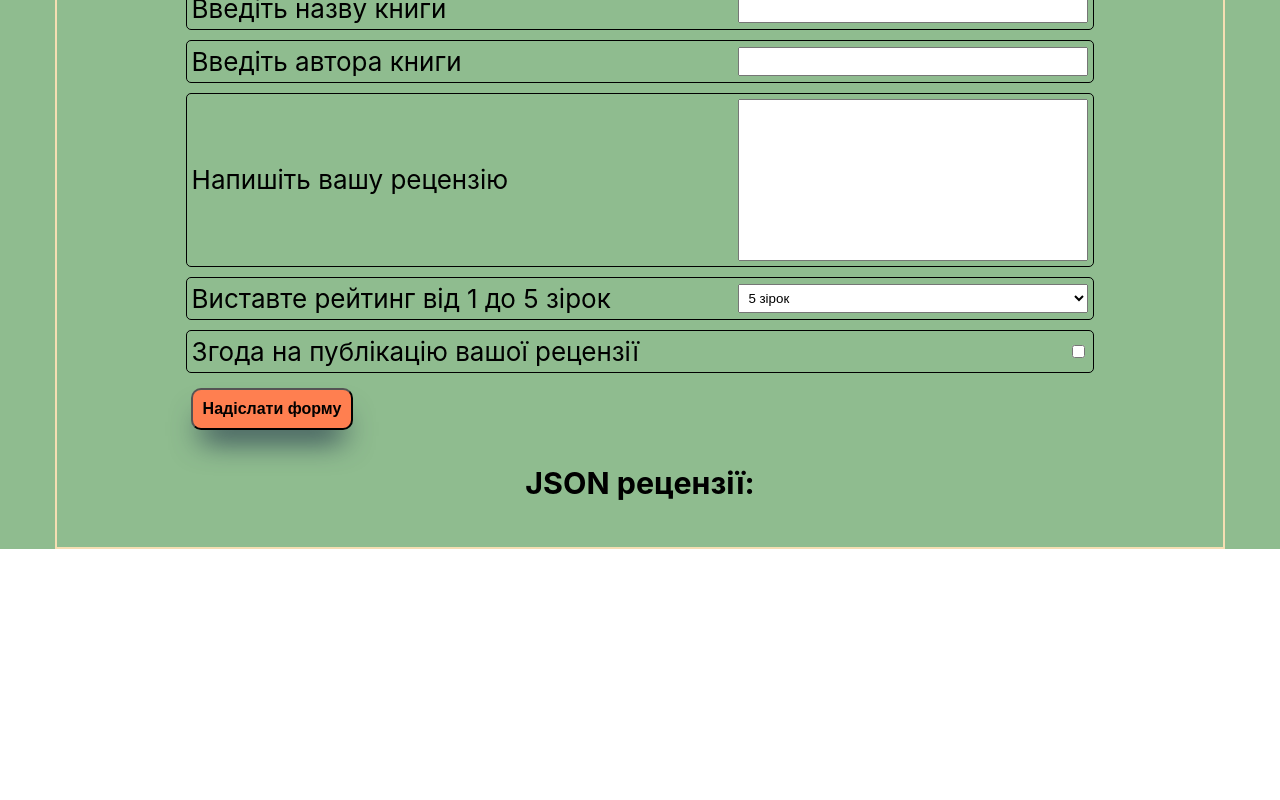
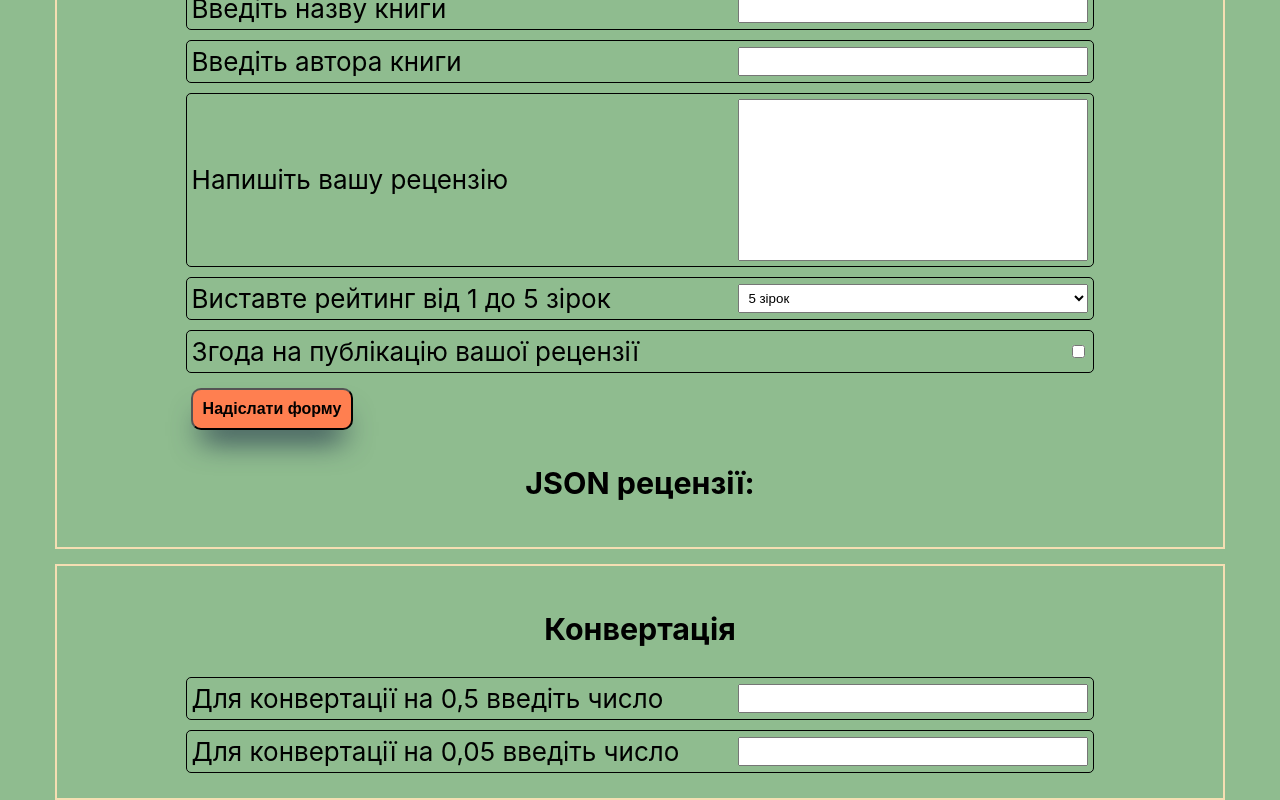
Before and after one commit to Maksymov-Serhii/maksymov_serhii_hw5, a React (Create React App) app: page / in a window 1280 px wide. Shown: the part 276-1076 px from the top of the page. Before the commit the page ends 825 px from the top, so only its background shows below. Built offline with nearby package versions, Linux system fonts and the light colour scheme.

Commit message:
created ConversionCalc component

```diff
--- a/src/components/App/App.js
+++ b/src/components/App/App.js
@@ -1,4 +1,5 @@
 import BookForm from '../BookForm/BookForm';
+import ConversionCalc from '../ConversionCalc/ConversionCalc';
 import './App.css';
 
 function App() {
@@ -7,6 +8,7 @@ function App() {
       <h1 className='title'>CyberBionic systematics</h1>
       <h3 className='title'>Welcome</h3>
       <BookForm />
+      <ConversionCalc />
     </div>
   );
 }
--- /dev/null
+++ b/src/components/ConversionCalc/ConversionCalc.js
@@ -0,0 +1,23 @@
+import React from "react";
+
+class ConversionCalc extends React.Component {
+  render() {
+    return (
+      <div className="container">
+        <h3>Конвертація</h3>
+        <form className="form-block">
+          <div className="input-block">
+            <label htmlFor="bookName">Для конвертації на 0,5 введіть число</label>
+            <input type="number" name="bookName" className="input-field"></input>
+          </div>
+          <div className="input-block">
+            <label htmlFor="authorName">Для конвертації на 0,05 введіть число</label>
+            <input type="number" name="authorName" className="input-field"></input>
+          </div>
+        </form>
+      </div>
+    )
+  }
+}
+
+export default ConversionCalc;
```
